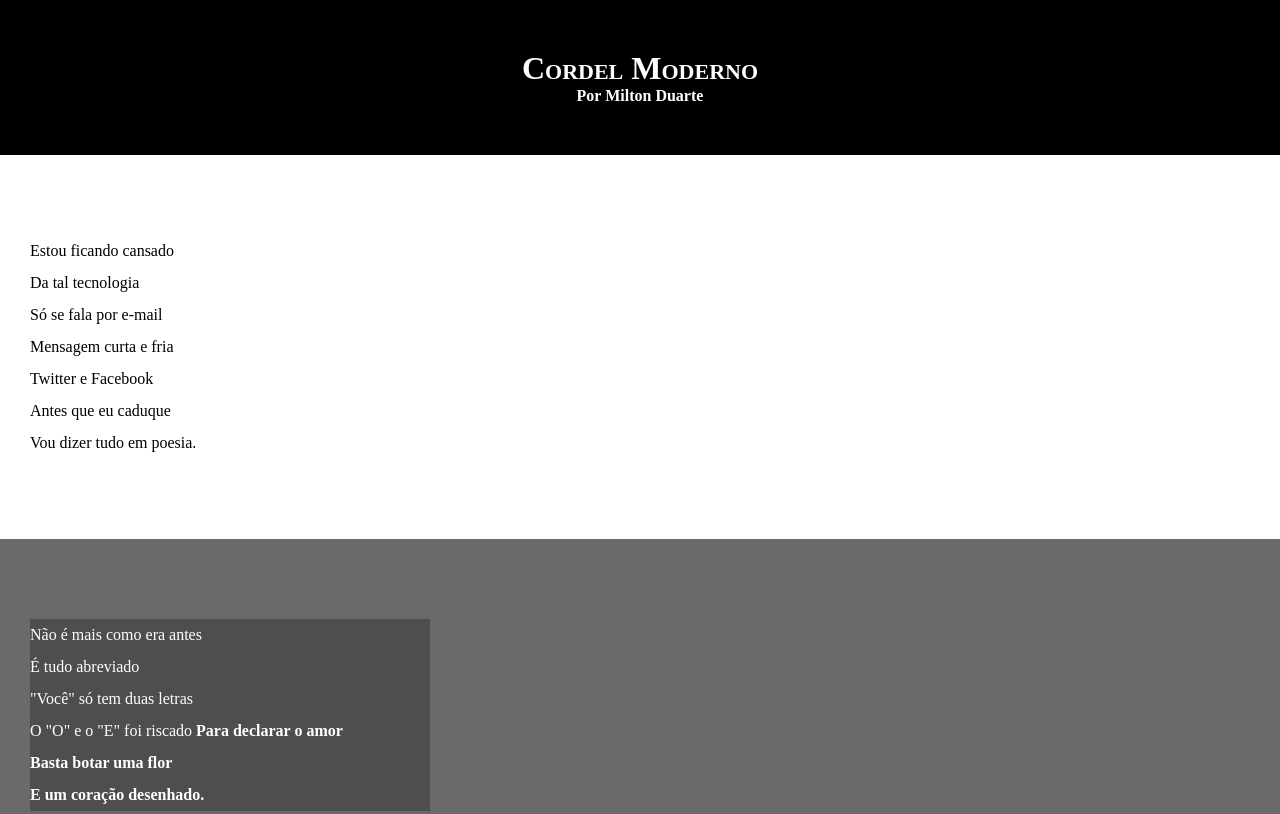
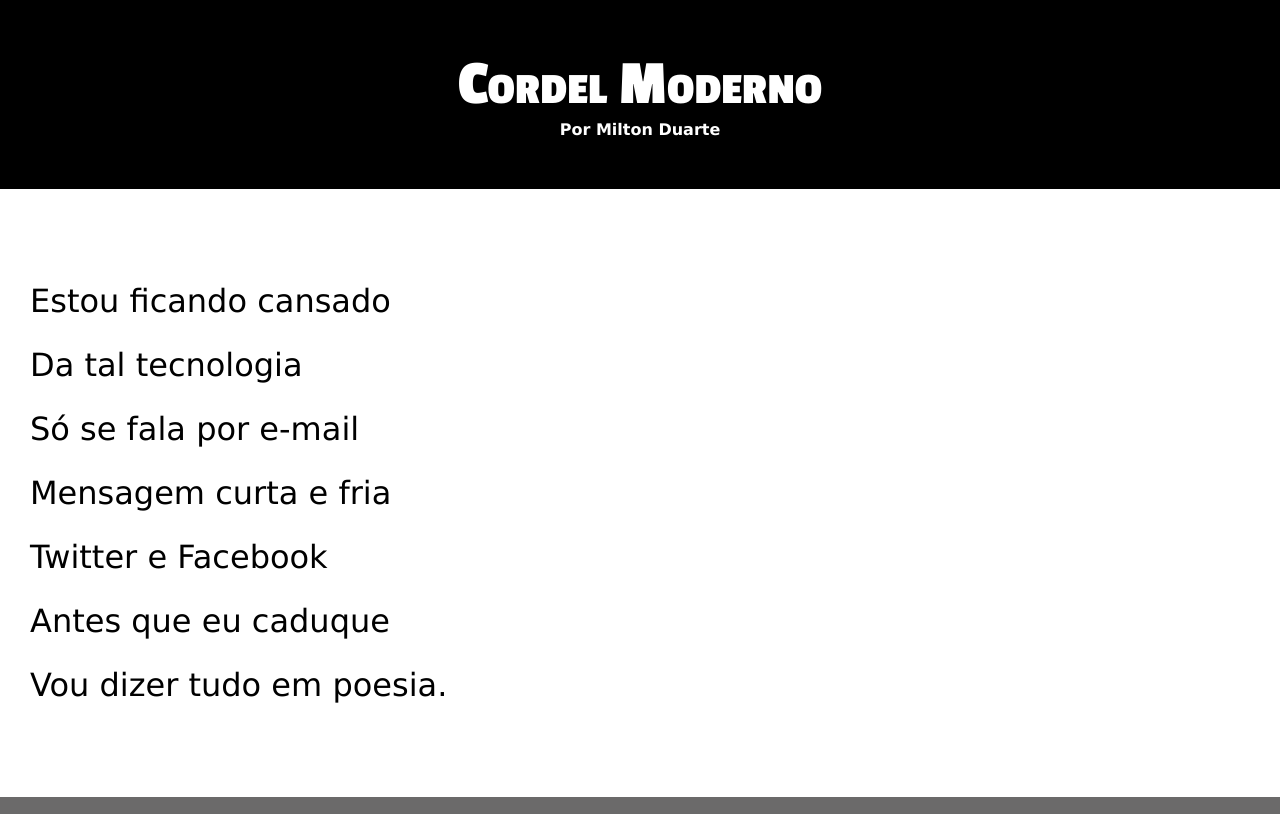
Before and after one commit to kevinskt8-creator/CursoHTMLECSS, a plain HTML site: page d012/index.html in a window 1280 px wide. Shown: the top 814 px of the page. Drawn offline with Linux system fonts and the light colour scheme.

Commit message:
Update style.css

```diff
--- a/d012/estilo/style.css
+++ b/d012/estilo/style.css
@@ -1,13 +1,23 @@
 @charset  "UTF-8";
 
+@import url('https://fonts.googleapis.com/css2?family=Passion+One:wght@400;700;900&family=Sriracha&display=swap');
+@import url('https://fonts.googleapis.com/css2?family=Passion+One:wght@400;700;900&family=Sriracha&display=swap');
+
+:root {
+    --fonte1: Verdana, Geneva, Tahoma, sans-serif;
+    --fonte2: 'Passion One', cursive;
+    --fonte: 'Sriracha' , cursive;
+}
 * {
     margin: 0px;
     padding: 0px;
+
 }
 
 html, body {
     min-height: 100vh;
     background-color: darkgray;
+    font-family: var(--fonte1);
 
 }
 
@@ -20,6 +30,8 @@ header {
 header > h1 {
     padding-top:  50px;
     font-variant: small-caps;
+    font-family: var(--fonte2);
+    font-size: 4em;
 }
 
 header > p {
@@ -41,7 +53,9 @@ section {
     padding-top: 10vh;
     padding-bottom: 10vh;
     line-height: 2em;
-    padding-left:  30px;
+    padding-left: 30px;
+    font-size: 2em;
+    font-family: var();
 
 }
 
```
